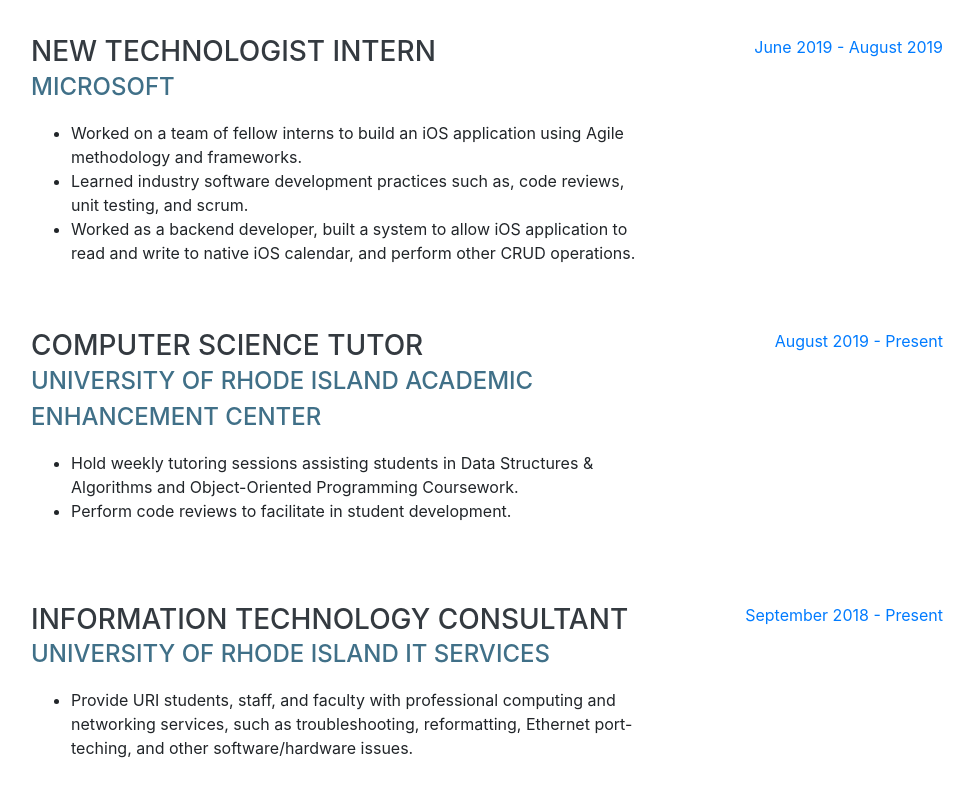
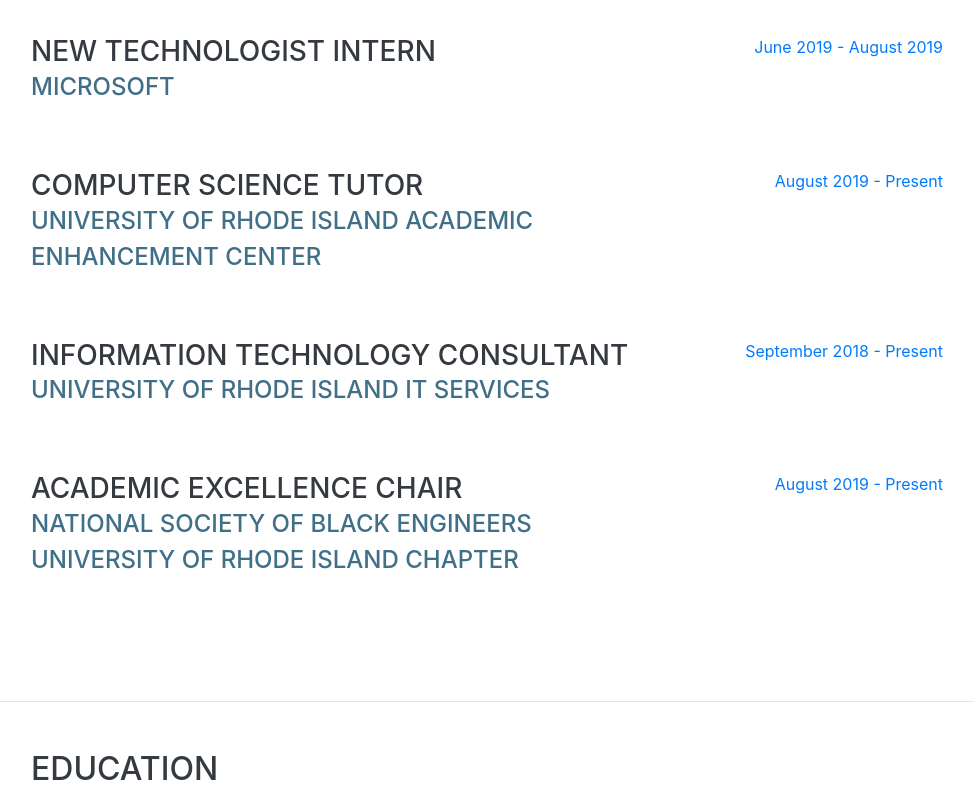
Before and after one commit to adamjeanlaurent/Personal-Site, a website with bundled scripts: page index.html in a window 1280 px wide. Shown: the part 900-1700 px from the top of the page, without its empty margins (289-1263 px from the left). Built offline with nearby package versions, Linux system fonts and the light colour scheme; a web font is replaced by a local one.

Commit message:
removed experiences descriptions

```diff
--- a/index.html
+++ b/index.html
@@ -108,11 +108,11 @@
           <div class="resume-content">
             <h3 class="mb-0">New Technologist Intern</h3>
             <div class="subheading mb-3">Microsoft</div>
-              <ul>
+              <!-- <ul>
                 <li>Worked on a team of fellow interns to build an iOS application using Agile methodology and frameworks.</li>
                 <li>Learned industry software development practices such as, code reviews, unit testing, and scrum.</li>
                 <li>Worked as a backend developer, built a system to allow iOS application to read and write to native iOS calendar, and perform other CRUD operations. </li>
-              </ul>
+              </ul> -->
           </div>
           <div class="resume-date text-md-right">
             <span class="text-primary">June 2019 - August 2019</span>
@@ -123,12 +123,12 @@
           <div class="resume-content">
             <h3 class="mb-0">Computer Science Tutor</h3>
             <div class="subheading mb-3">University Of Rhode Island Academic Enhancement Center</div>
-            <p>
+            <!-- <p>
               <ul>
                 <li>Hold weekly tutoring sessions assisting students in Data Structures & Algorithms and Object-Oriented Programming Coursework.</li>
                 <li>Perform code reviews to facilitate in student development.</li>
               </ul>
-            </p>
+            </p> -->
           </div>
           <div class="resume-date text-md-right">
             <span class="text-primary">August 2019 - Present</span>
@@ -139,15 +139,31 @@
           <div class="resume-content">
             <h3 class="mb-0">Information Technology Consultant</h3>
             <div class="subheading mb-3">University Of Rhode Island IT Services</div>
-            <ul>
+            <!-- <ul>
               <li>Provide URI students, staff, and faculty with professional computing and networking services, such as
                 troubleshooting, reformatting, Ethernet
                 port-teching, and other software/hardware issues.</li>
-            </ul>
+            </ul> -->
 
           </div>
           <div class="resume-date text-md-right">
             <span class="text-primary">September 2018 - Present</span>
+          </div>
+        </div>
+
+        <div class="resume-item d-flex flex-column flex-md-row justify-content-between mb-5">
+          <div class="resume-content">
+            <h3 class="mb-0">Academic Excellence Chair</h3>
+            <div class="subheading mb-3">National Society Of Black Engineers University Of Rhode Island Chapter</div>
+            <!-- <p>
+              <ul>
+                <li>Hold weekly tutoring sessions assisting students in Data Structures & Algorithms and Object-Oriented Programming Coursework.</li>
+                <li>Perform code reviews to facilitate in student development.</li>
+              </ul>
+            </p> -->
+          </div>
+          <div class="resume-date text-md-right">
+            <span class="text-primary">August 2019 - Present</span>
           </div>
         </div>
 
```
